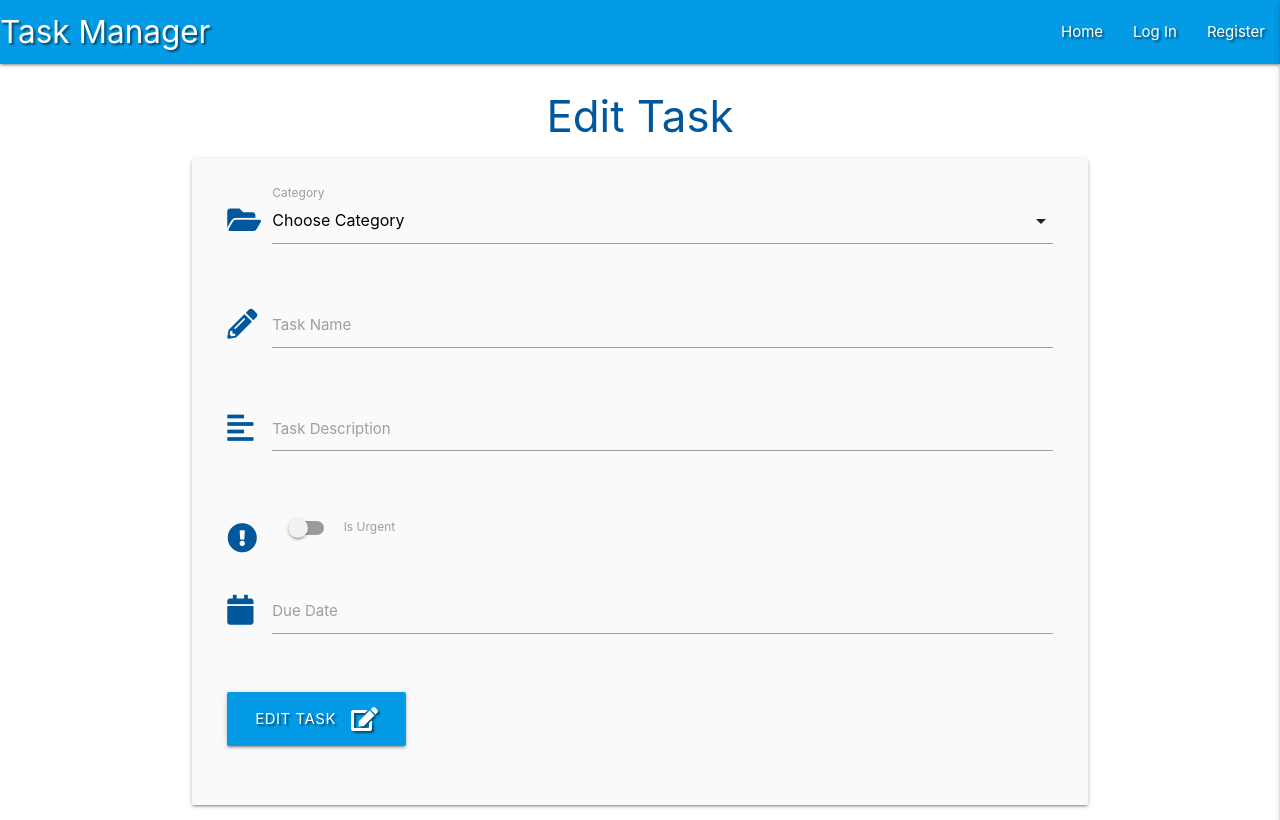
After one commit to cshimvin/task-manager-mongodb, a Flask app: template templates/edit_task.html in a window 1280 px wide. The commit adds this page. Run offline with Flask 2, Linux system fonts and the light colour scheme; the template is opened without the code that fills it, so the values that code supplies are empty; some libraries are stand-ins or nearby versions.

Commit message:
Wire up edit button

```diff
--- a/app.py
+++ b/app.py
@@ -43,6 +43,14 @@ def add_task():
 
     categories = list(mongo.db.categories.find().sort("category_name", 1))
     return render_template("add_task.html", categories=categories)
+
+
+@app.route("/edit_task/<task_id>", methods=["GET", "POST"])
+def edit_task(task_id):
+    task = mongo.db.tasks.find_one({"_id": ObjectId(task_id)})
+
+    categories = list(mongo.db.categories.find().sort("category_name", 1))
+    return render_template("edit_task.html", task=task, categories=categories)
 
 
 @app.route("/log-in", methods=["GET", "POST"])
--- /dev/null
+++ b/templates/edit_task.html
@@ -0,0 +1,69 @@
+{% extends "base.html" %}
+{% block content %}
+
+    <h3 class="light-blue-text text-darken-4 center-align">Edit Task</h3>
+
+    <div class="row card-panel grey lighten-5">
+        <form class="col s12" method="POST" action="{{ url_for('edit_task', task_id=task._id) }}">
+            <!-- Category select box -->
+            <div class="row">
+                <div class="input-field col s12">
+                    <i class="fas fa-folder-open prefix light-blue-text text-darken-4"></i>
+                    <select id="category_name" name="category_name" class="validate" required>
+                        <option value="" disabled selected>Choose Category</option>
+                        {% for category in categories %}
+                        <option value="{{ category.category_name}}">{{ category.category_name}}</option>
+                        {% endfor %}
+                    </select>
+                    <label for="category_name">Category</label>
+                </div>
+            </div>
+            <!-- Task name -->
+            <div class="row">
+                <div class="input-field col s12">
+                    <i class="fas fa-pencil-alt prefix light-blue-text text-darken-4"></i>
+                    <input id="task_name" name="task_name" minlegth="5" maxlength="50" type="text" class="validate" required>
+                    <label for="task_name">Task Name</label>
+                </div>
+            </div>
+            <!-- Task description -->
+            <div class="row">
+                <div class="input-field col s12">
+                    <i class="fas fa-align-left prefix light-blue-text text-darken-4"></i>
+                    <textarea class="materialize-textarea" id="task_description" name="task_description" required></textarea>
+                    <label for="task_description">Task Description</label>
+                </div>
+            </div>
+            <!-- Is urgent switch -->
+            <div class="row">
+                <div class="input-field col s12">
+                    <div class="switch">
+                        <i class="fas fa-exclamation-circle prefix light-blue-text text-darken-4"></i>
+                        <label for="is_urgent">
+                            <input type="checkbox" id="is_urgent" name="is_urgent">
+                            <span class="lever"></span>
+                            Is Urgent
+                        </label>
+                    </div>
+                </div>
+            </div>
+            <!-- Due date picker -->
+            <div class="row">
+                <div class="input-field col s12">
+                    <i class="fas fa-calendar prefix light-blue-text text-darken-4"></i>
+                    <label for="due_date">Due Date</label>
+                    <input type="text" name="due_date" id="due_date" class="datepicker">
+                </div>
+            </div>
+            <!-- Submit task -->
+            <div class="row">
+                <div class="input-field col s12">
+                    <button class="btn-large light-blue darken-1 text-shadow" type="submit" name="action">
+                        Edit Task <i class="fas fa-edit right"></i>
+                    </button>
+                </div>
+            </div>
+        </form>
+    </div>
+
+{% endblock %}
--- a/templates/tasks.html
+++ b/templates/tasks.html
@@ -9,7 +9,7 @@
             <div class="col s3">
                 <i class="fas fa-caret-down"></i>
                 <a href="" class="btn-small green accent-4">Done</a>
-                <a href="" class="btn-small light-blue lighten-1">Edit</a>
+                <a href="{{ url_for('edit_task', task_id=task._id) }}" class="btn-small light-blue lighten-1">Edit</a>
             </div>
             <div class="col s9 middle-text">
                 <strong>{{ task.task_name }}</strong> : {{ task.due_date }}
```
